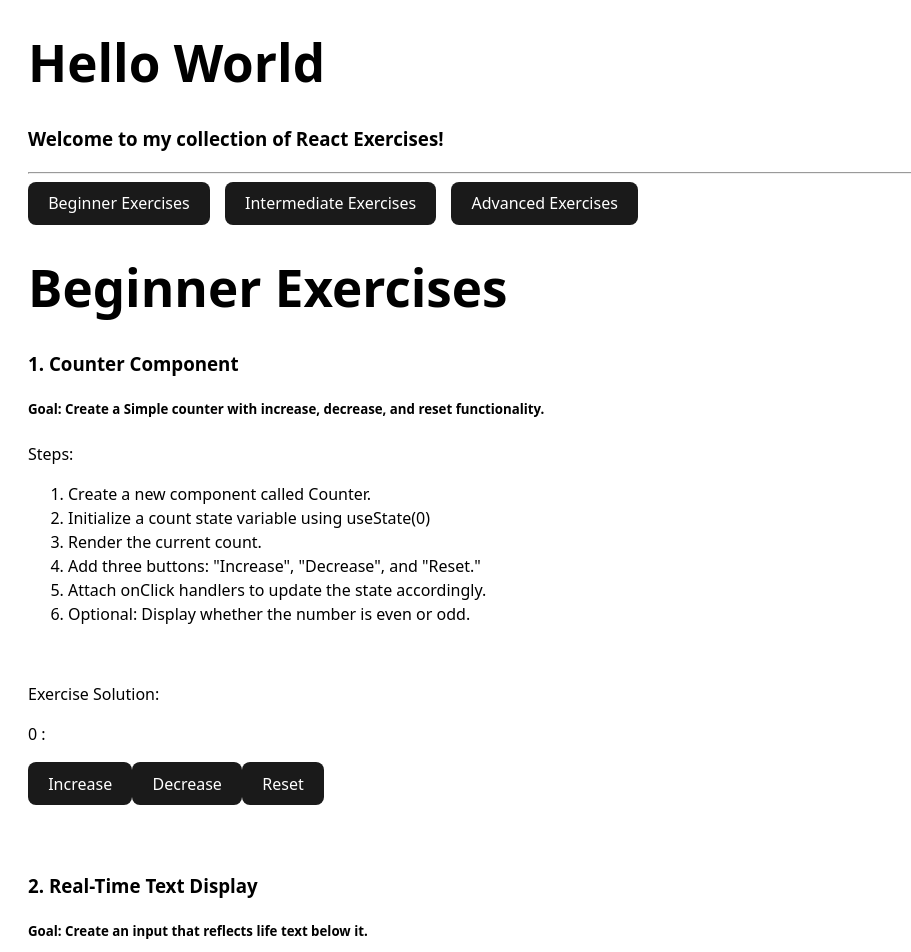
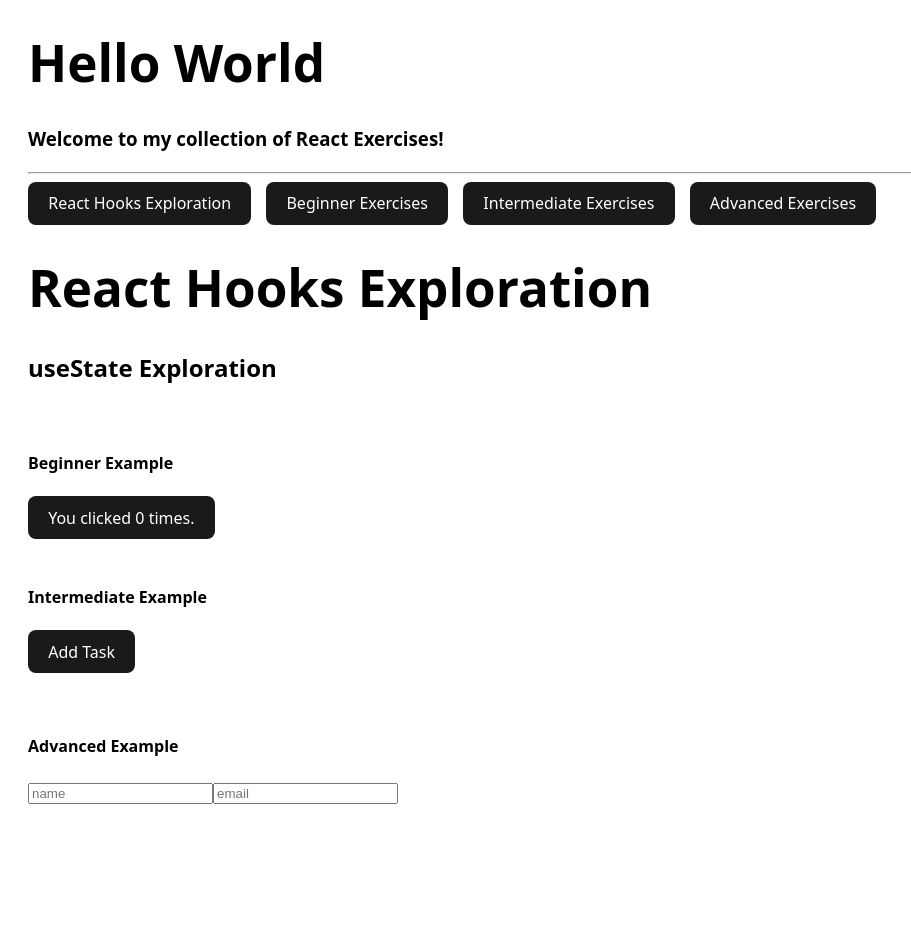
Before and after one commit to Bateeters/React-Exercises-Pt2, a React app in the folder React Exercises Pt2/: page / in a window 1280 px wide. Shown: the top 952 px of the page, without its empty margins (0-911 px from the left). After the commit the page ends 875 px from the top, so only its background shows below. Built offline with nearby package versions, Linux system fonts and the light colour scheme; the HTML template or start-up script is replaced by a standard one.

Commit message:
added React Hook Exploration section and finished useState examples

```diff
--- /dev/null
+++ b/React Exercises Pt2/src/components/CounterButton.jsx
@@ -0,0 +1,15 @@
+import { useState } from "react";
+
+function CounterButton(){
+    const [count, setCount] = useState(0);
+
+    return (
+        <>
+            <button onClick={() => setCount(count+1)}>
+                You clicked {count} times.
+            </button>
+        </>
+    )
+}
+
+export default CounterButton;
--- /dev/null
+++ b/React Exercises Pt2/src/components/Form.jsx
@@ -0,0 +1,25 @@
+import { useState } from "react";
+
+function Form() {
+    const [form, setForm] = useState({name: "", email: ""})
+
+    // function to handle the value changes and update the form state
+    function handleChange(e) {
+        const {name, value} = e.target;
+        setForm((prev) => ({...prev, [name]: value }))
+    }
+
+    return (
+        <>
+            <p>{form.name}</p>
+            <p>{form.email}</p>
+            <form>
+                <input type="text" name="name" onChange={handleChange} value={form.name} placeholder="name"/>
+                <input type="email" name="email" onChange={handleChange} value={form.email} placeholder="email"/>
+            </form>
+        </>
+
+    );
+}
+
+export default Form;
--- /dev/null
+++ b/React Exercises Pt2/src/components/TodoListExample.jsx
@@ -0,0 +1,25 @@
+import { useState } from "react";
+
+function TodoListExample() {
+    const [todos, setTodos] = useState([])
+
+    function addTodo() {
+        // we pass prev inside setTodos() to get everything currently in the todos array
+        // we then use ...prev to make sure we have everything that is currently in the array
+        // then we append the "Task n" to the end of the array
+        setTodos((prev) => [...prev, `Task ${prev.length +1}`]);
+    }
+
+    return (
+        <>
+            <button onClick={addTodo}>Add Task</button>
+            <ul>
+                {todos.map((todo, id) =>(
+                    <li key={id}>{todo}</li>
+                ))}
+            </ul>
+        </>
+    )
+}
+
+export default TodoListExample;
--- /dev/null
+++ b/React Exercises Pt2/src/components/UseStateExploration.jsx
@@ -0,0 +1,26 @@
+import CounterButton from "./CounterButton";
+import Form from "./Form";
+import TodoListExample from "./TodoListExample";
+
+function UseStateExploration(){
+    return (
+        <>
+
+            <h2>useState Exploration</h2>
+            <br/>
+            <h4>Beginner Example</h4>
+            <CounterButton/>
+
+            <br/><br/>
+            <h4>Intermediate Example</h4>
+            <TodoListExample/>
+
+            <br/>
+            <h4>Advanced Example</h4>
+            <Form/>
+
+        </>
+    )
+}
+
+export default UseStateExploration;
--- a/React Exercises Pt2/src/pages/HomePage.jsx
+++ b/React Exercises Pt2/src/pages/HomePage.jsx
@@ -20,6 +20,7 @@ import { ThemeContext } from '../context/ThemeContext'
 import { useContext } from 'react'
 import LocalStorageTest from '../components/LocalStorageTest'
 import Button from '../components/Button'
+import UseStateExploration from '../components/UseStateExploration'
 
 function HomePage() {
   let cities = ['New York', 'San Francisco', 'Tokyo', 'London'];
@@ -30,6 +31,11 @@ function HomePage() {
   }
 
   const {theme} = useContext(ThemeContext)
+
+  const reactHooks =[
+    <h1>React Hooks Exploration</h1>,
+    <UseStateExploration/>,
+  ]
 
   const beginnerExercises = [
     <h1>Beginner Exercises</h1>,
@@ -78,6 +84,7 @@ function HomePage() {
   ]
 
   const tabsArray = [
+    {label: "React Hooks Exploration", content: [reactHooks]},
     {label: "Beginner Exercises", content: [beginnerExercises]},
     {label: "Intermediate Exercises", content: [intermediateExercises]},
     {label: "Advanced Exercises", content: [advancedExercises]},
```
